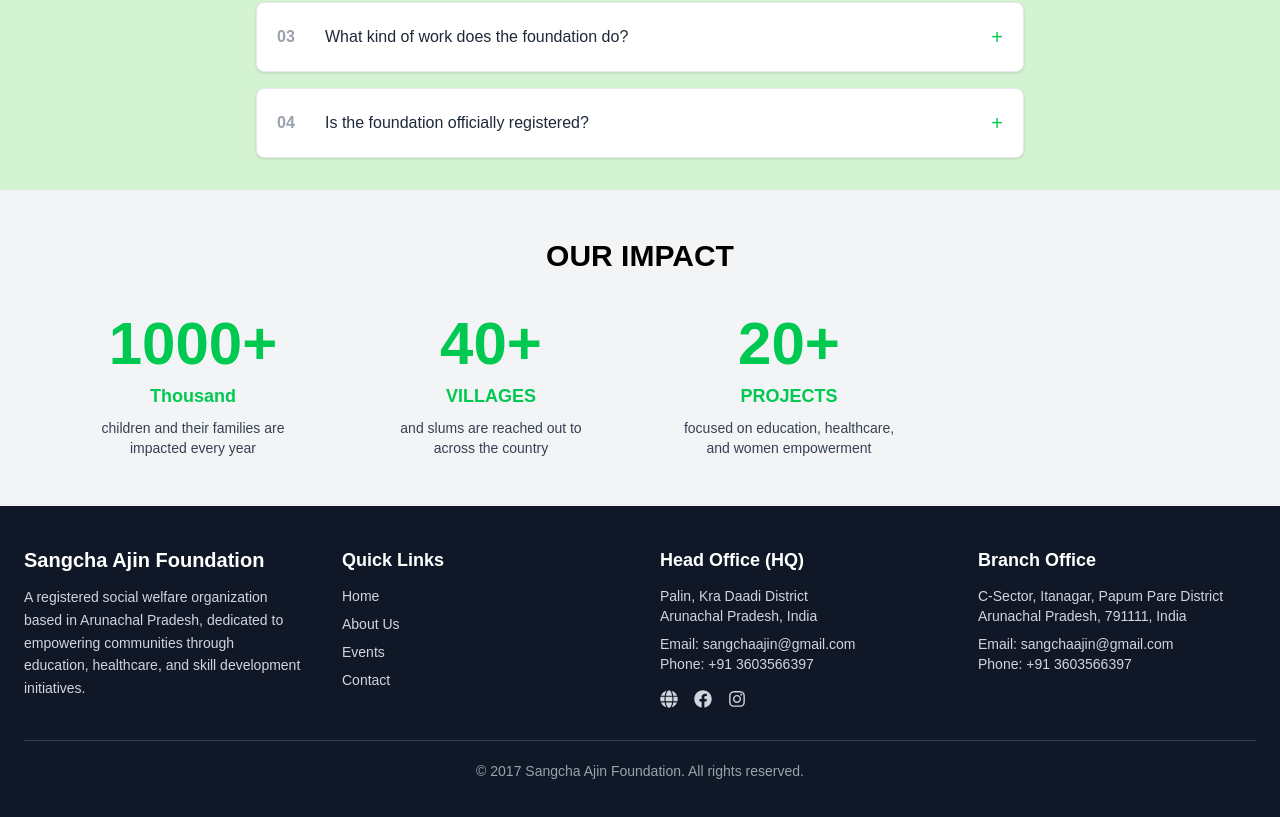
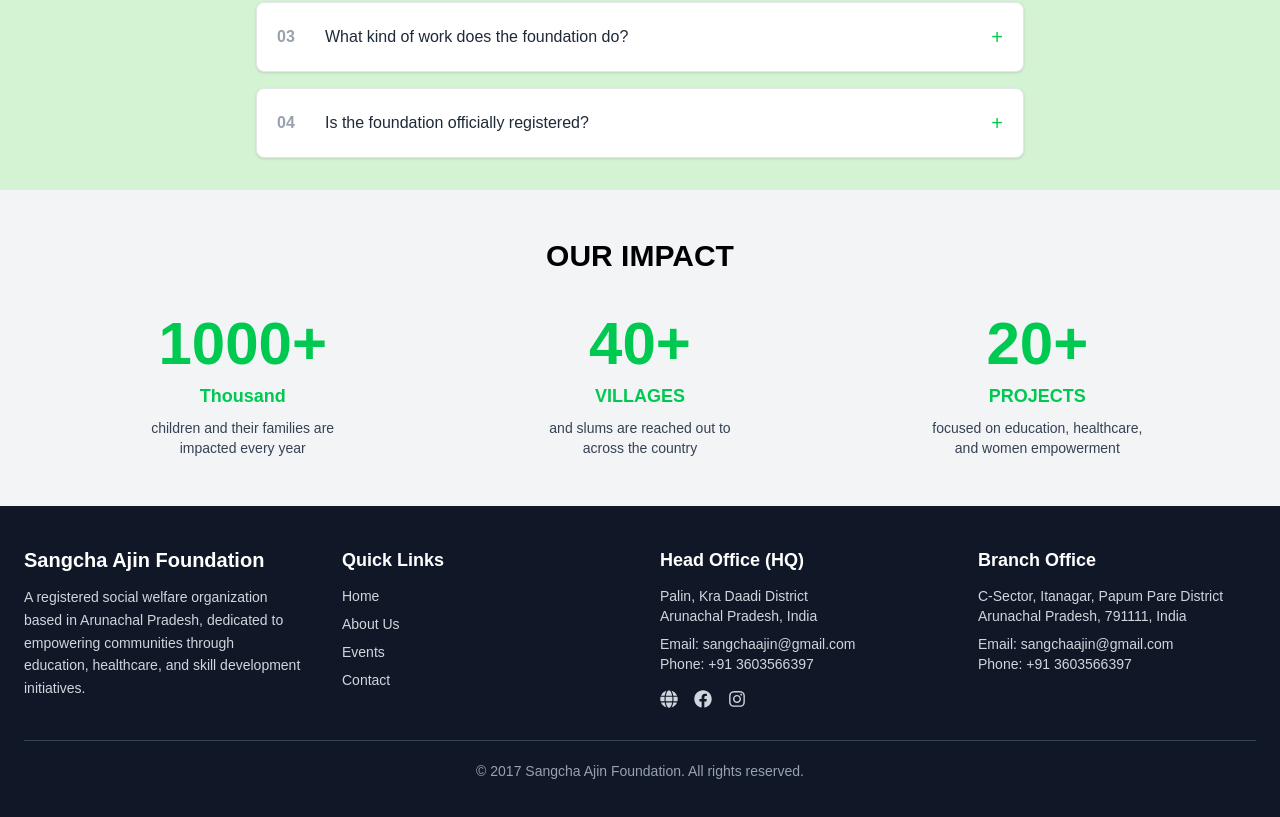
Before and after one commit to chaudharytrpw/foundation, a Next.js app: page / in a window 1280 px wide. Shown: the part 4726-5543 px from the top of the page. Built offline with nearby package versions, Linux system fonts and the light colour scheme.

Commit message:
add data isue

```diff
--- a/app/components/OurImpact.js
+++ b/app/components/OurImpact.js
@@ -65,7 +65,7 @@
         OUR IMPACT
       </h2>
 
-      <div className="max-w-6xl mx-auto grid grid-cols-1 sm:grid-cols-2 md:grid-cols-4 gap-10 text-center">
+      <div className="max-w-6xl mx-auto grid grid-cols-1 sm:grid-cols-2 md:grid-cols-3 gap-10 text-center">
         {stats.map((item, i) => (
           <div key={i} className="flex flex-col items-center">
 
```
